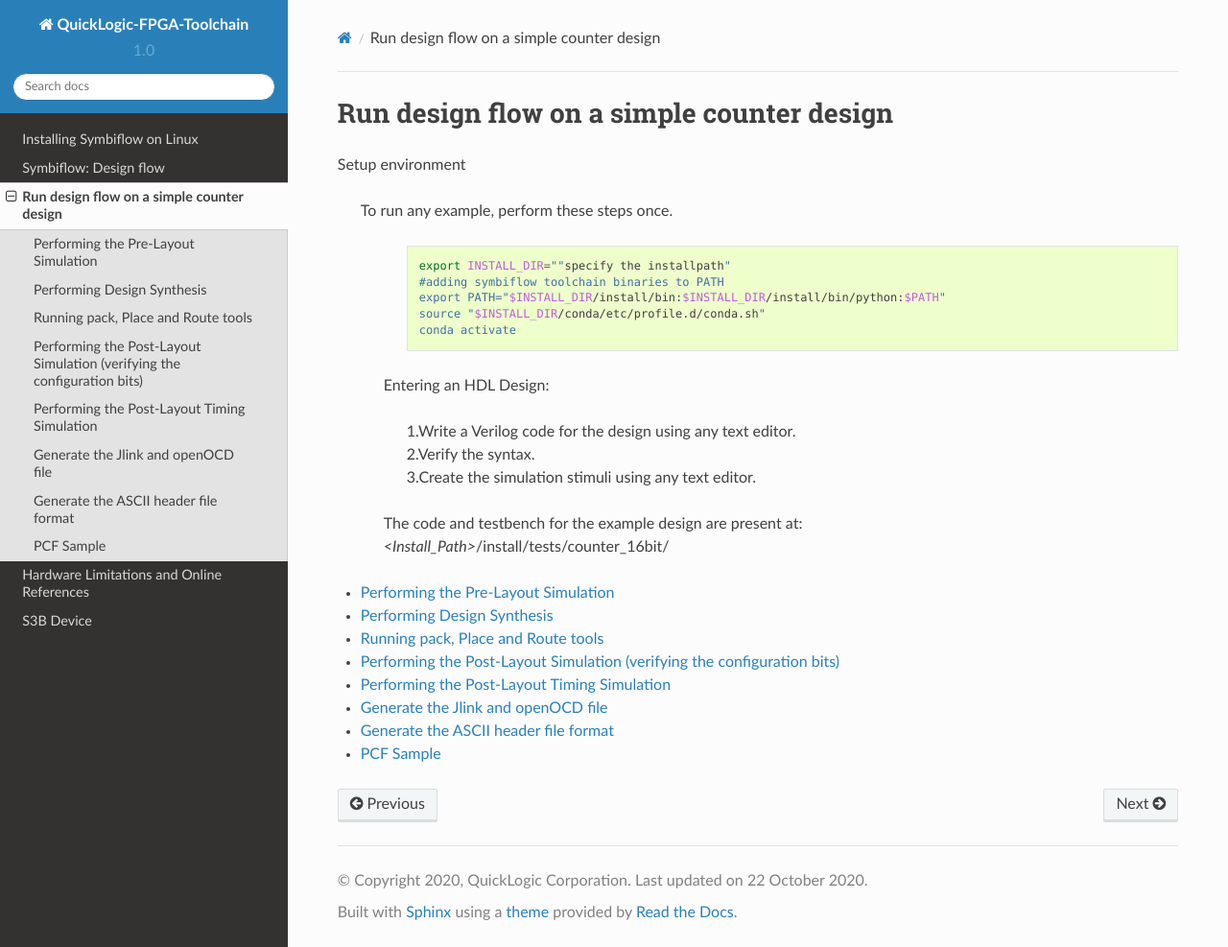
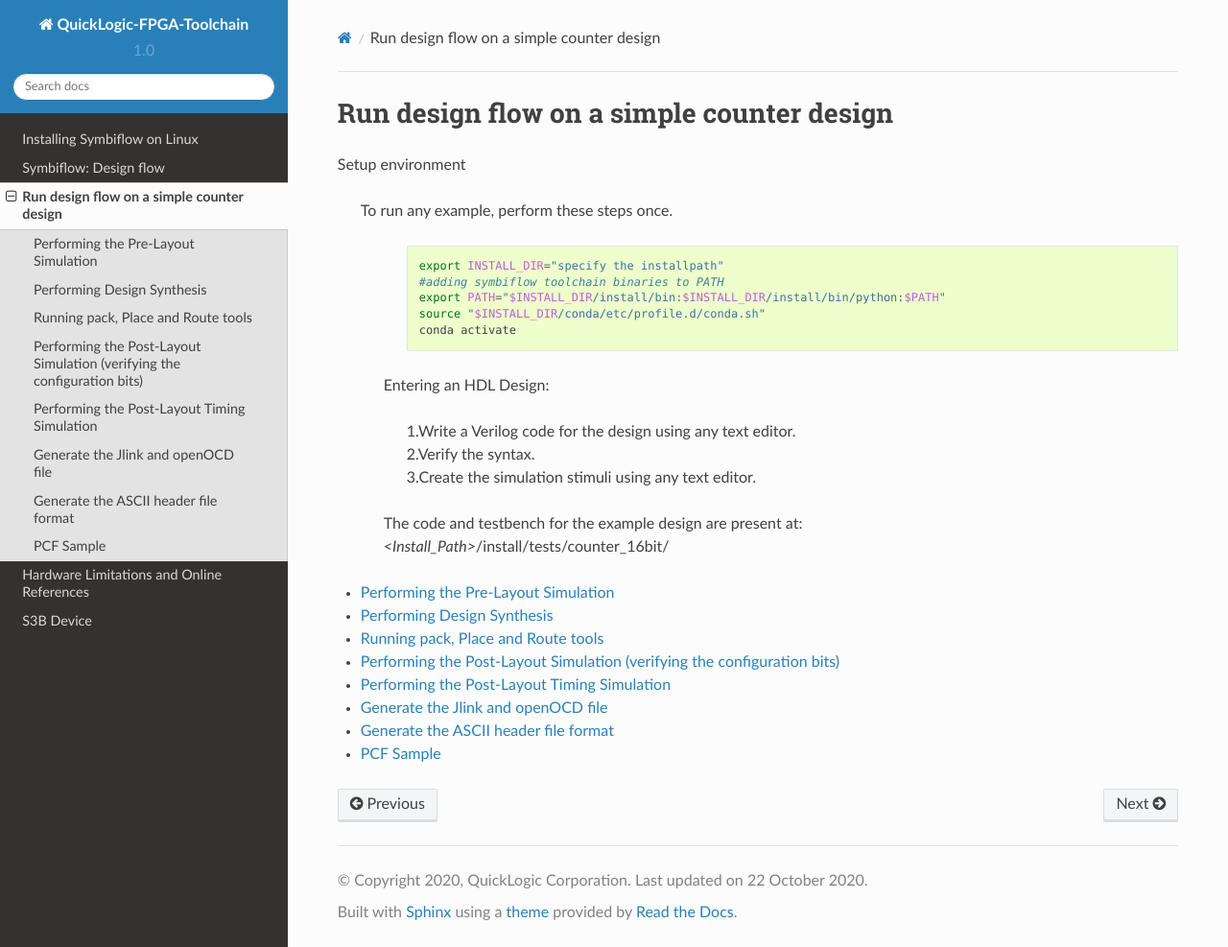
Before and after one commit to QuickLogic-Corp/quicklogic-fpga-toolchain, a Sphinx documentation site: the page built from docs/source/tutorial/Rundesignflowonasimplecoun.rst, in a window 1280 px wide and 987 px high. Shown: the whole window at 96% size. Built offline with Sphinx 7.4.7 and the Read the Docs theme 2.0.0, drawn with Linux system fonts in a browser that asks for light colours.

```diff
--- a/docs/source/tutorial/Rundesignflowonasimplecoun.rst
+++ b/docs/source/tutorial/Rundesignflowonasimplecoun.rst
@@ -16,7 +16,7 @@ Setup environment
 
     .. code-block:: shell
 
-        export INSTALL_DIR=""specify the installpath"
+        export INSTALL_DIR="specify the installpath"
         #adding symbiflow toolchain binaries to PATH
         export PATH="$INSTALL_DIR/install/bin:$INSTALL_DIR/install/bin/python:$PATH"
         source "$INSTALL_DIR/conda/etc/profile.d/conda.sh"
```
